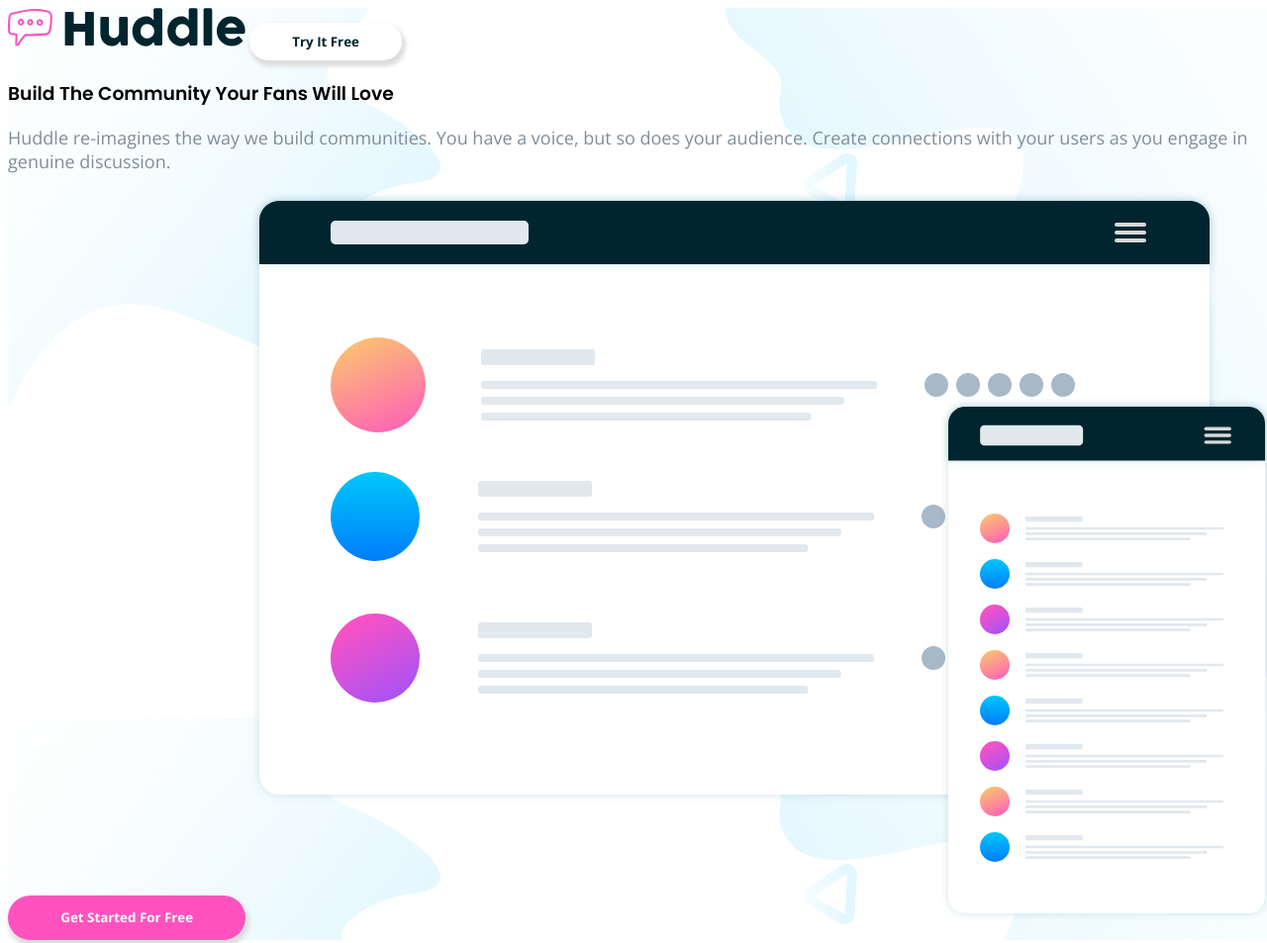
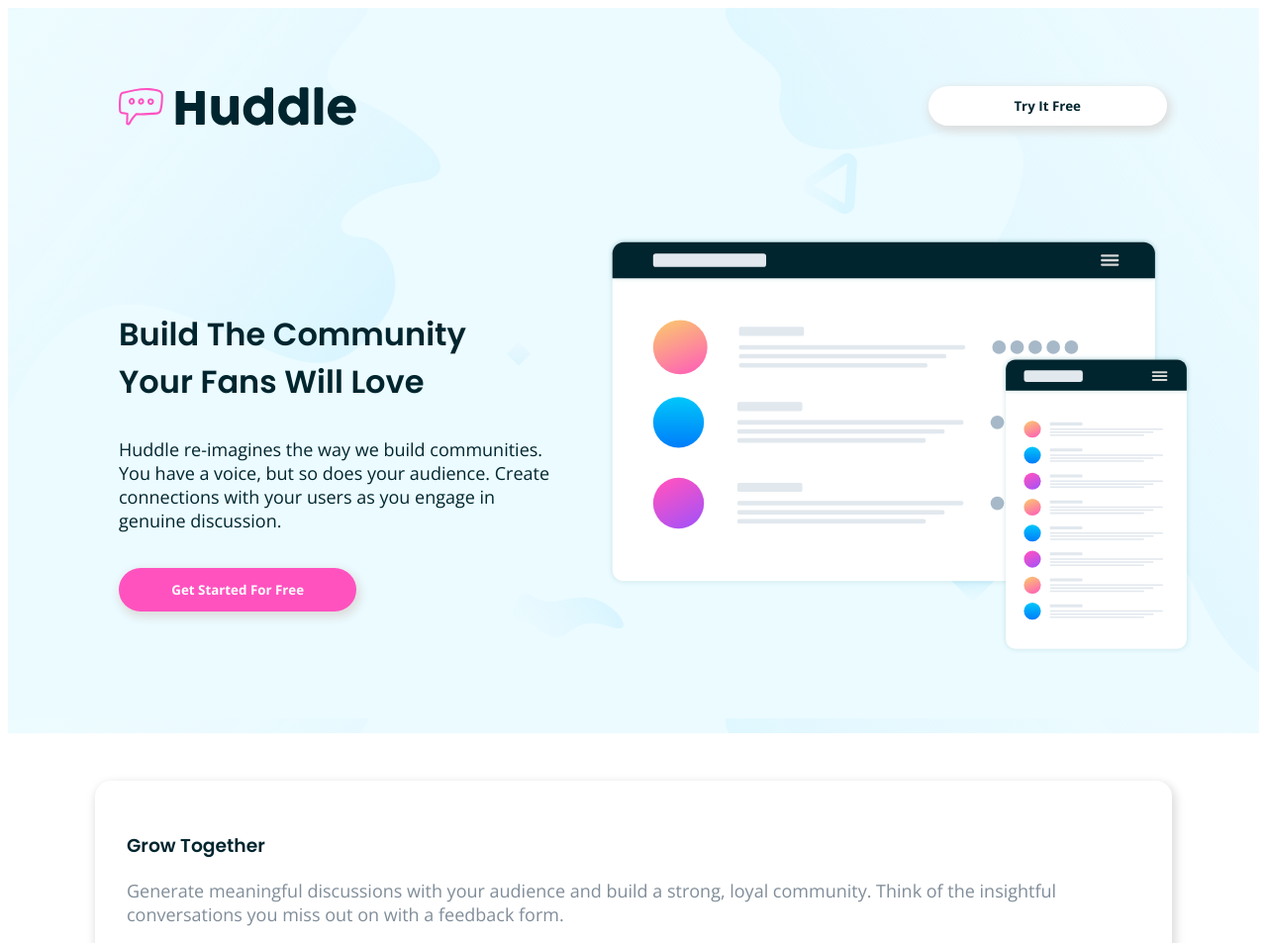
Before and after one commit to brittgalloway/landingPage, a website: page index.html in a window 1280 px wide. Shown: the top 953 px of the page at 99% size. Drawn offline with nearby package versions, Linux system fonts and the light colour scheme.

Commit message:
section 1 styled

```diff
--- a/index.html
+++ b/index.html
@@ -21,26 +21,28 @@
   </head>
   <body>
     <section id="topSection">
-      <header>
-        <img src="images/logo.svg" alt="Huddle logo" />
-        <button>
-          Try It Free
-        </button>
-      </header>
+      <!-- <header> -->
+      <img id="logo" src="images/logo.svg" alt="Huddle logo" />
+      <button id="topBtn">
+        Try It Free
+      </button>
+      <!-- </header> -->
       <article>
-        <h1>
-          Build The Community Your Fans Will Love
-        </h1>
+        <h1>Build The Community <br />Your Fans Will Love</h1>
         <p>
           Huddle re-imagines the way we build communities. You have a voice, but
           so does your audience. Create connections with your users as you
           engage in genuine discussion.
         </p>
+        <button>
+          Get Started For Free
+        </button>
       </article>
-      <button>
-        Get Started For Free
-      </button>
-      <img src="images/illustration-mockups.svg" alt="Different screen sizes" />
+      <img
+        id="visual"
+        src="images/illustration-mockups.svg"
+        alt="Different screen sizes"
+      />
     </section>
     <section id="secondSection">
       <article>
@@ -83,14 +85,14 @@
       </article>
       <img src="images/illustration-your-users.svg" alt="" />
     </section>
-    <span id="card">
+    <section id="card">
       <h1>
         Ready To Build Your Community?
       </h1>
       <button>
         Get Started For Free
       </button>
-    </span>
+    </section>
     <footer>
       <span>
         <img src="images/logo.svg" alt="Huddle logo" />
--- a/style.scss
+++ b/style.scss
@@ -3,33 +3,35 @@ $primary: hsl(322, 100%, 66%);
 $paleCyan: hsl(193, 100%, 96%);
 $darkCyan: hsl(192, 100%, 9%);
 $grayishBlue: hsl(208, 11%, 55%);
-$shadow: 2px 4px 4px 2px #ddd;
-
+$shadow: 2px 4px 10px 2px #ddd;
 $headings: "Poppins", sans-serif;
 $body: "Open Sans", sans-serif;
+
 @mixin buttonStyle {
   border-radius: 3em;
   font-family: $body;
   font-weight: 700;
   box-shadow: $shadow;
   border: none;
+  width: fit-content;
+}
+@mixin sections {
+  width: 80vw;
+  border-radius: 1em;
+  box-shadow: $shadow;
+  margin: 3em auto;
+  padding: 2em;
 }
 h1 {
   font-family: $headings;
+  color: $darkCyan;
 }
 p {
   font-family: $body;
   font-size: 18px;
   color: $grayishBlue;
 }
-header {
-  button {
-    color: $darkCyan;
-    background-color: white;
-    padding: 0.75em 3.25em;
-    @include buttonStyle();
-  }
-}
+
 button {
   color: white;
   background-color: $primary;
@@ -38,8 +40,65 @@ button {
 }
 
 #topSection {
-  width: 100vw;
+  display: grid;
+  gap: 2em;
+  grid-template-columns: 2fr 3fr;
+  grid-template-areas: "top topButton" "text img";
   background-image: url("./images/bg-hero-desktop.svg");
+  background-color: $paleCyan;
+  article {
+    grid-area: text;
+    align-self: center;
+    width: 90%;
+    padding-left: 7em;
+    h1 {
+      font-size: 2em;
+    }
+    p {
+      color: $darkCyan;
+      margin-bottom: 2em;
+    }
+  }
+  #visual {
+    grid-area: img;
+    width: 80%;
+    height: auto;
+    padding: 5em;
+  }
+}
+#logo {
+  grid-area: top;
+
+  margin: 5em 0 0em 7em;
+}
+#topBtn {
+  grid-area: topButton;
+  justify-self: end;
+  align-self: end;
+  color: $darkCyan;
+  background-color: white;
+  margin-right: 7em;
+  padding: 0.82em 6.5em;
+  @include buttonStyle();
+}
+#secondSection {
+  @include sections();
+}
+#thirdSection {
+  @include sections();
+}
+#fourthSection {
+  @include sections();
+}
+#card {
+  @include sections();
+  width: 50vw;
+  button {
+    color: white;
+    background-color: $primary;
+    padding: 2em 8em;
+    @include buttonStyle();
+  }
 }
 
 footer {
```
Also changed, not shown: style.css, 1 other file.
